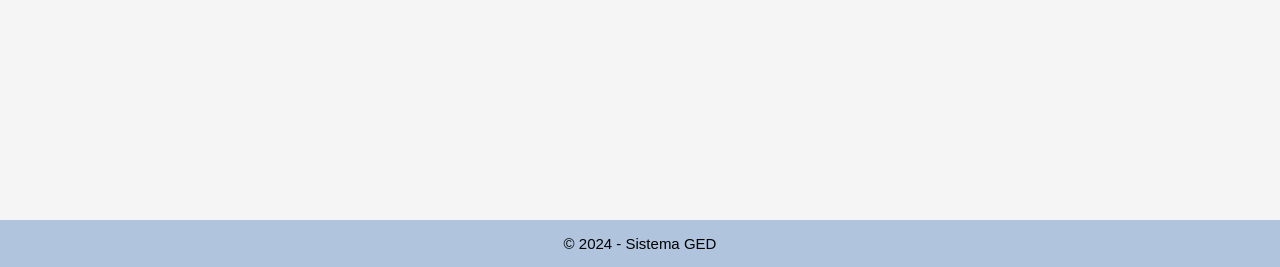
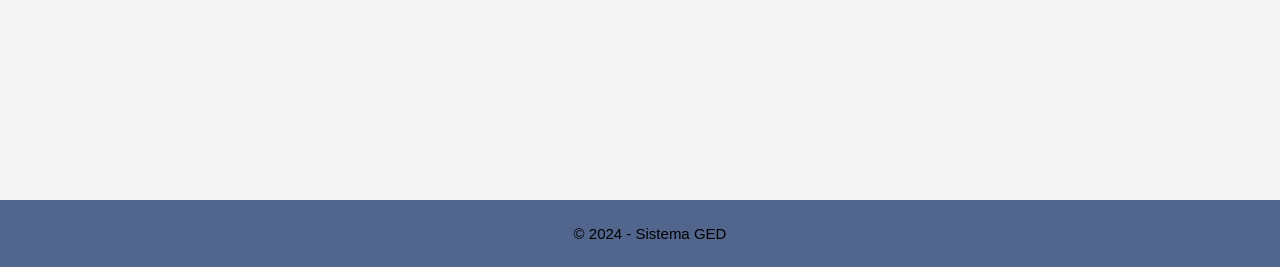
Before and after one commit to mattokinhaa/projeto-GED, a PHP site: page /ged_system/index.html in a window 1280 px wide. Shown: the part 533-800 px from the top of the page. Run offline with PHP 8.4, Linux system fonts and the light colour scheme.

Commit message:
Update style-html.css

```diff
--- a/assets/css/style-html.css
+++ b/assets/css/style-html.css
@@ -69,7 +69,8 @@ footer {
     bottom:0;
     width:100%;
     font-size: 15px;
-    background-color:lightsteelblue;
+    background-color:#52658C;
     color: black;
     text-align:center;
+    padding: 10px;
   }
```
